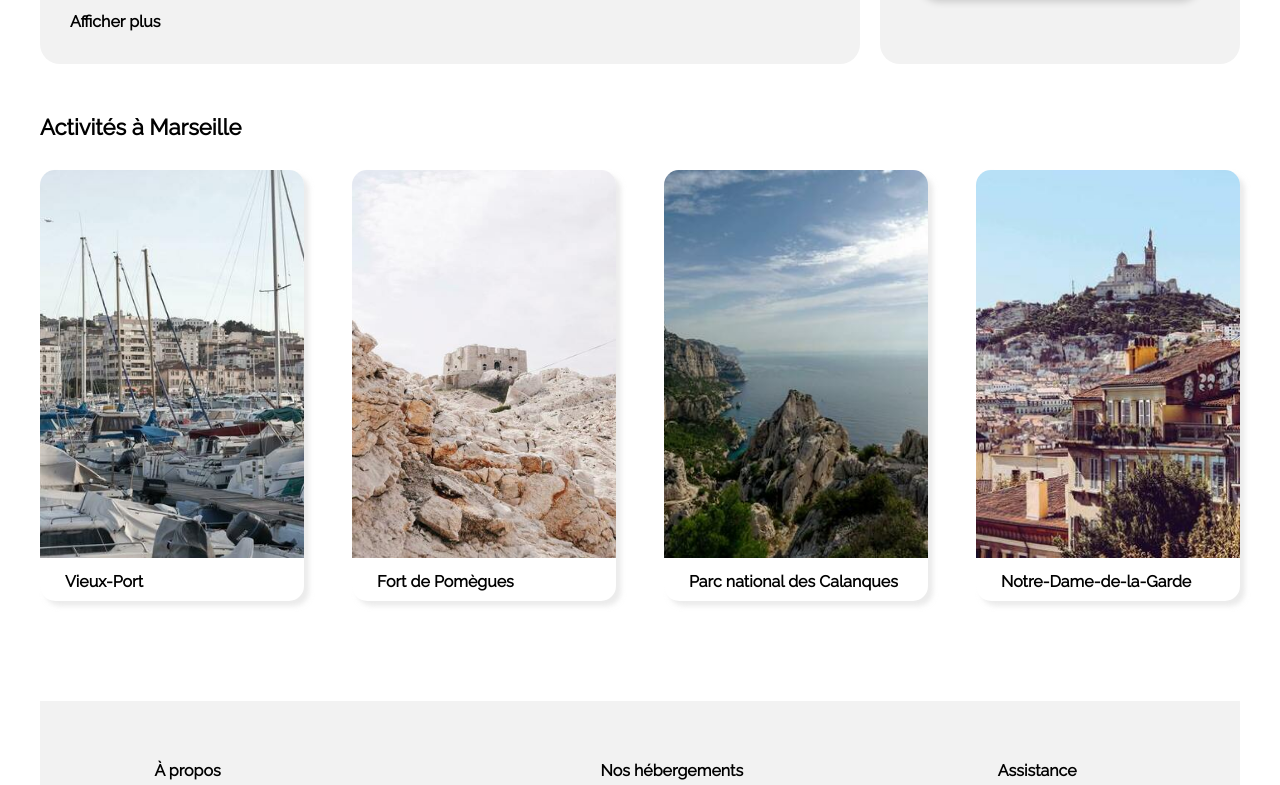
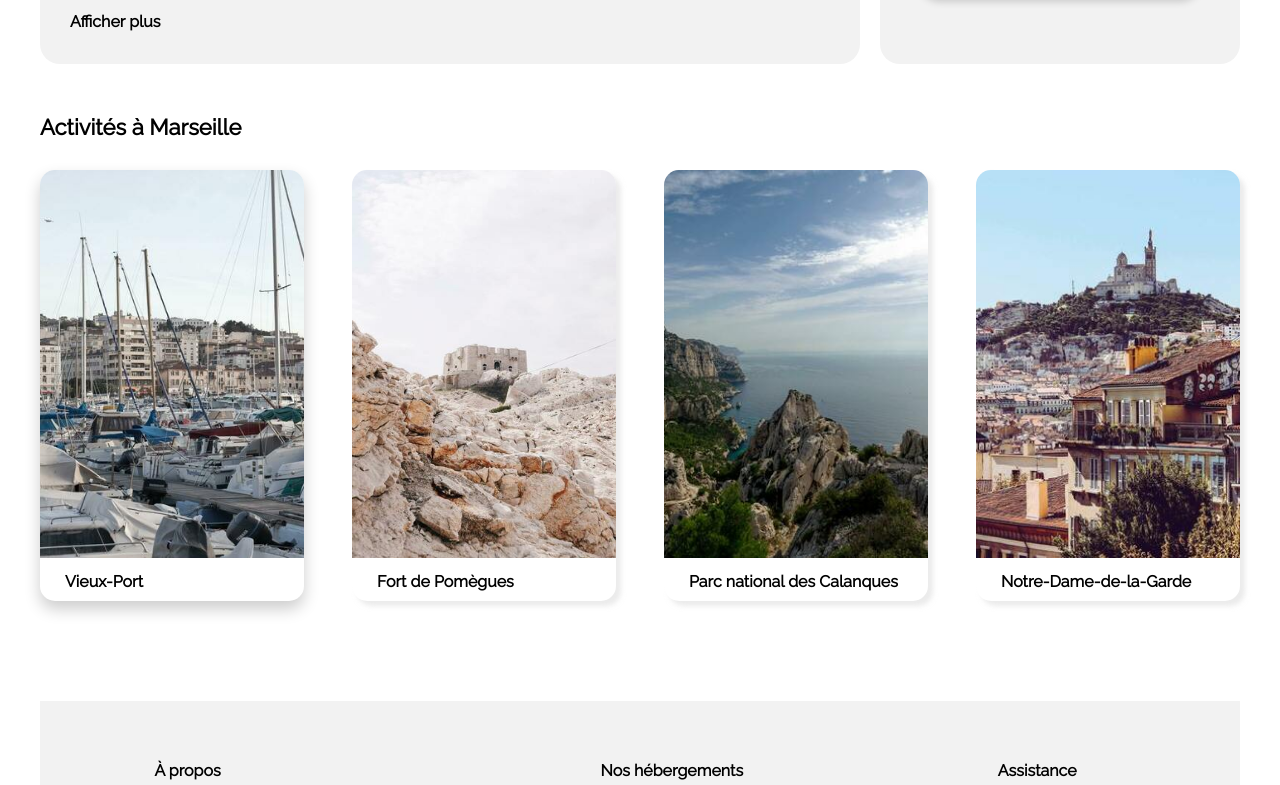
Before and after one commit to meidhi14/OpenClassroomsProjet2-master, a plain HTML site: page index.html in a window 1280 px wide. In both pictures the pointer is over the element "Vieux-Port". Shown: the part 997-1782 px from the top of the page. Drawn offline with Linux system fonts and the light colour scheme.

Commit message:
ajout .activiteMarseille:hover => box-shadow

```diff
--- a/style.css
+++ b/style.css
@@ -365,8 +365,13 @@ justify-content: center;
 .activiteMarseille {
     width:  100%;
     box-shadow: 5px 5px 5px #d9d9d985;
+    transition: 0.3s;
     border-radius: 15px;
     margin-right: 10px;
+}
+
+.activiteMarseille:hover {
+    box-shadow: 0 8px 16px 0 rgba(0,0,0,0.2);
 }
 
 
```
